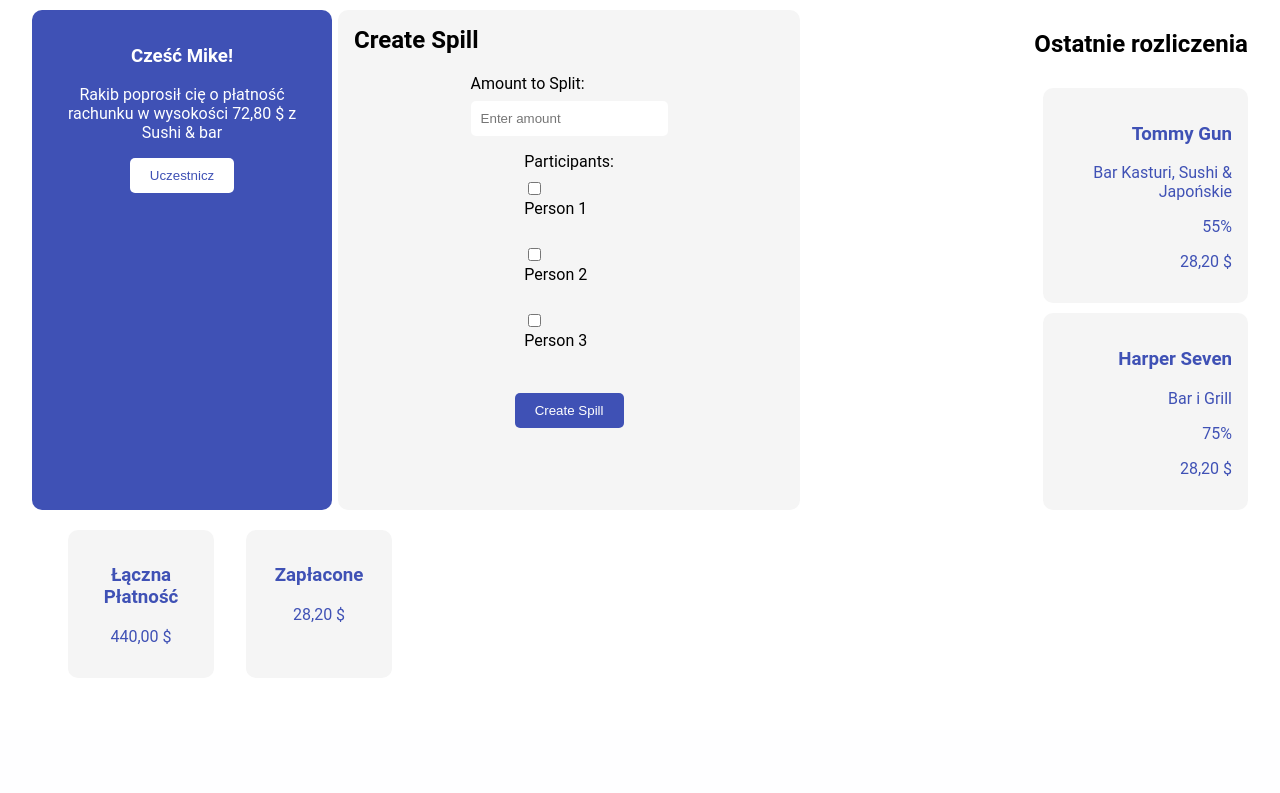
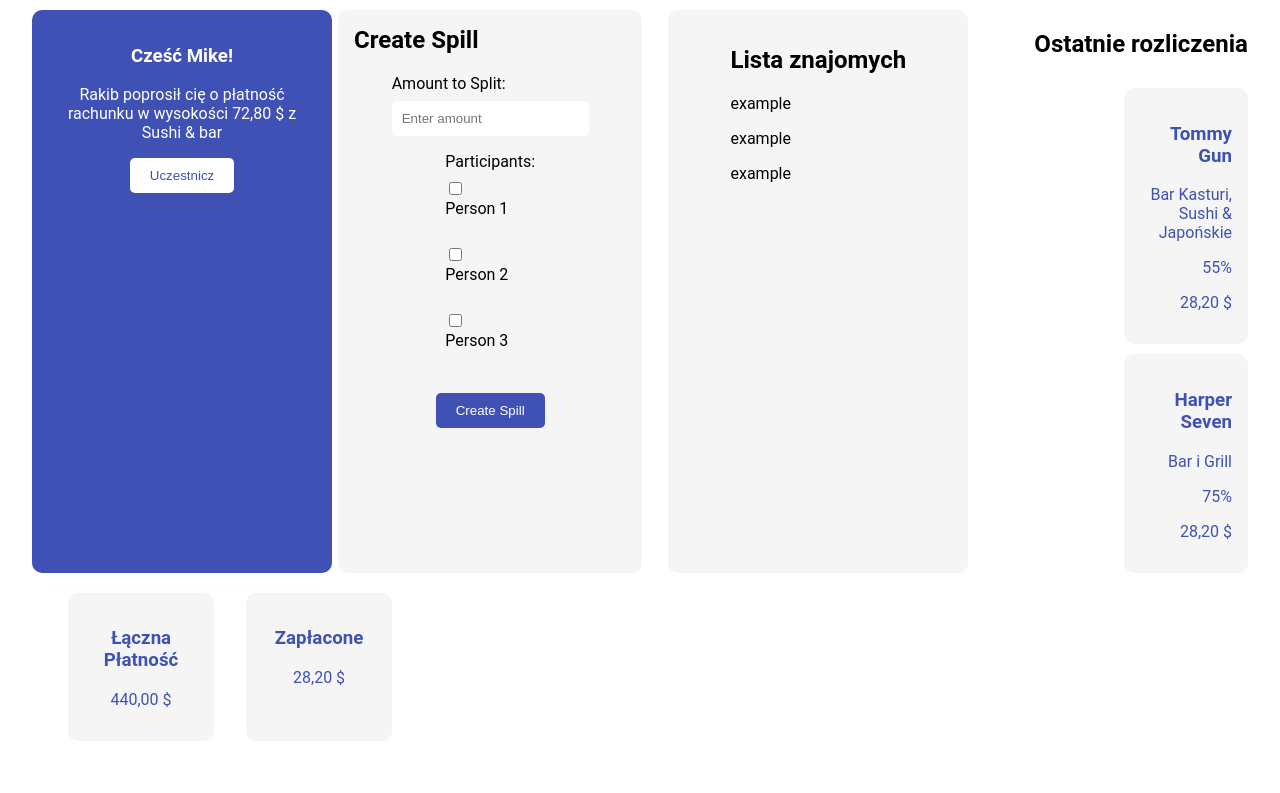
Before and after one commit to sajowo/FastSplit, a Django app: page /main/ in a window 1280 px wide. Shown: the part 92-885 px from the top of the page. Before the commit the page ends 737 px from the top, so only its background shows below. Run offline with Django 5.2, Linux system fonts and the light colour scheme.

Commit message:
Poprawa ciemnego motywu oraz dodanie sekcji freinds-list

```diff
--- a/EsSplit/static/css/style.css
+++ b/EsSplit/static/css/style.css
@@ -414,18 +410,44 @@ main {
     margin-top: 2em;
 }
 
-/*footer section*/
+.friends-list {
+    background-color: #F5F5F5;
+    padding: 1em;
+    border-radius: 10px;
+    width: 100%;
+    max-width: 300px;
+    margin-left: 20px;
+    display: flex;
+    flex-direction: column;
+    align-items: center;
+}
 
+.friends-list ul {
+    list-style: none;
+    padding: 0;
+    margin: 0;
+}
+
+.friends-list li {
+    margin-bottom: 1em;
+}
+
+.friends-list a {
+    text-decoration: none;
+    color: #3F51B5;
+}
+
+.friends-list a:hover {
+    color: #2196F3;
+}
 
 /* Czarny Motyw */
 
 /* Dark Theme Styles */
 
 body.dark-theme {
-    background-color: #121212;
-    /* Darker background */
+    background-color: #282828;
     color: #ddd;
-    /* Lighter text color */
 }
 
 body.dark-theme header,
--- a/EsSplit/templates/index.html
+++ b/EsSplit/templates/index.html
@@ -61,6 +61,19 @@
                 <div id="spill-results"></div>
             </div>
 
+            <section class="friends-list">
+                <div class="friends-container">
+                    <h2>Lista znajomych</h2>
+                    <ul id="friends-list">
+                        <!-- Lista znajomych zostanie wygenerowana tutaj -->
+                        <li>example</li>
+                        <li>example</li>
+                        <li>example</li>
+
+                    </ul>
+                </div>
+            </section>
+
             <div class="recent-splits">
                 <h2>Ostatnie rozliczenia</h2>
                 <div class="split-item">
@@ -76,7 +89,12 @@
                     <p>28,20 $</p>
                 </div>
             </div>
+
+
         </section>
+
+
+
         <section class="split-request2">
             <div class="statistics">
                 <div class="stat-card">
```
Also changed, not shown: other parts of EsSplit/static/css/style.css (+61 -86 lines).
